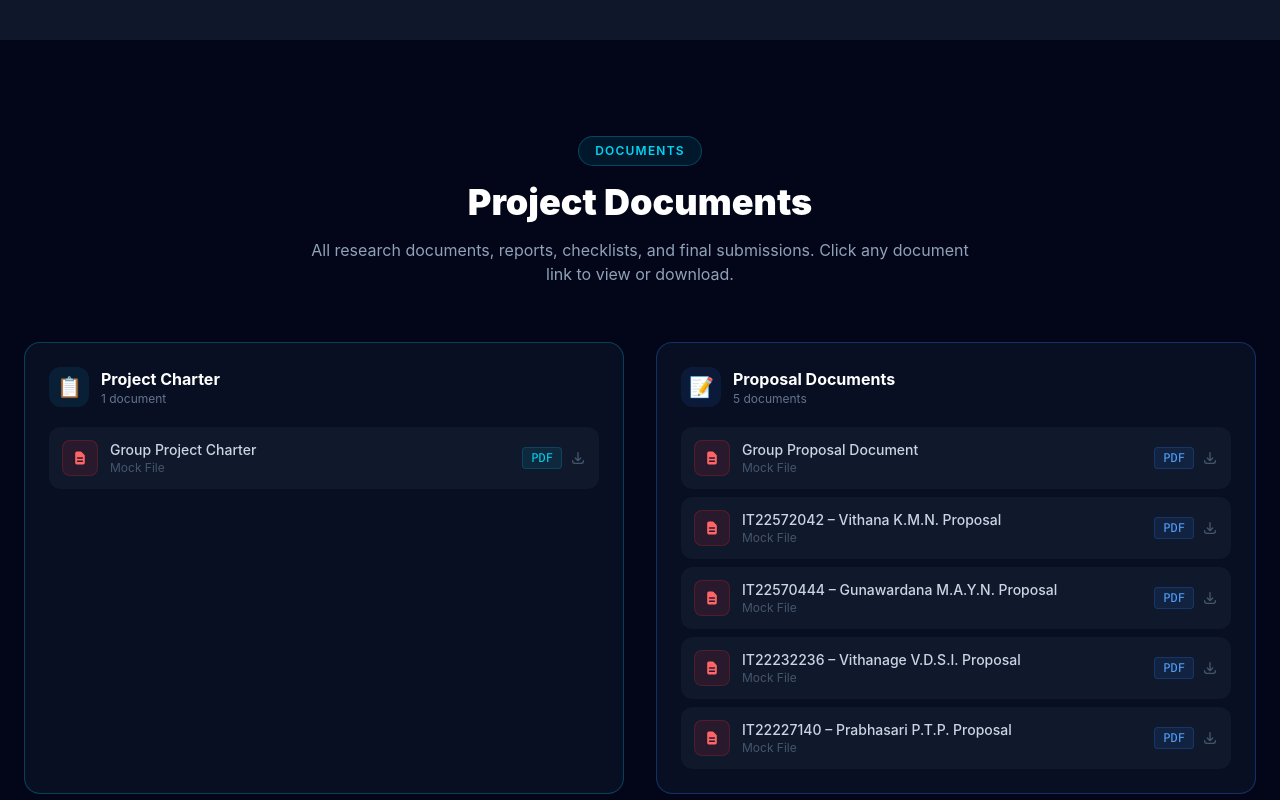
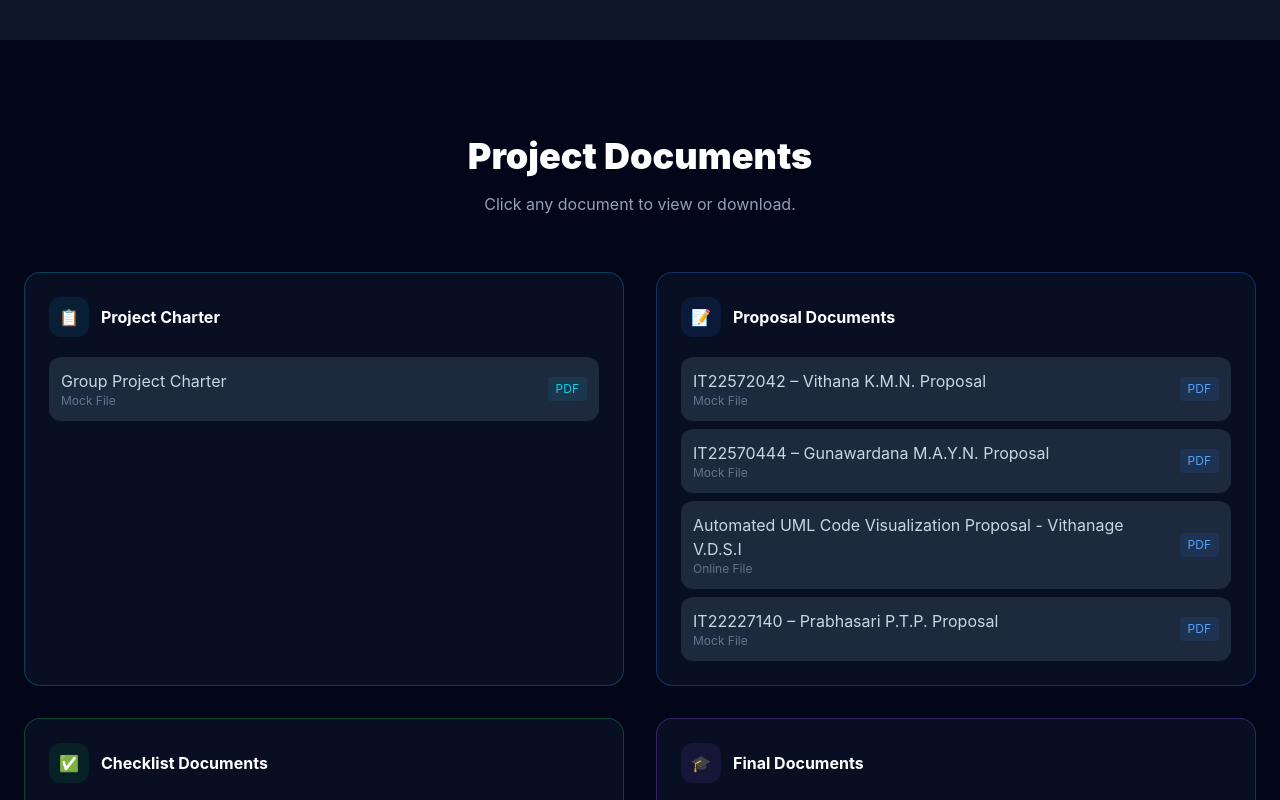
Before and after one commit to KavinMadusanka/Safe-AI-Web-Site, a React app in the folder frontend/: page / in a window 1280 px wide. Shown: the part 6020-6820 px from the top of the page. Built offline with nearby package versions, Linux system fonts and the light colour scheme; the HTML template or start-up script is replaced by a standard one.

Commit message:
Revamp Documents page layout and links

```diff
--- a/frontend/src/pages/Documents.jsx
+++ b/frontend/src/pages/Documents.jsx
@@ -4,7 +4,12 @@ const docCategories = [
     icon: "📋",
     color: "cyan",
     docs: [
-      { name: "Group Project Charter", type: "PDF", file: "#charter-group.pdf", size: "Mock File" },
+      {
+        name: "Group Project Charter",
+        type: "PDF",
+        file: "#charter-group.pdf",
+        size: "Mock File",
+      },
     ],
   },
   {
@@ -12,11 +17,32 @@ const docCategories = [
     icon: "📝",
     color: "blue",
     docs: [
-      { name: "Group Proposal Document", type: "PDF", file: "#proposal-group.pdf", size: "Mock File" },
-      { name: "IT22572042 – Vithana K.M.N. Proposal", type: "PDF", file: "#proposal-vithana.pdf", size: "Mock File" },
-      { name: "IT22570444 – Gunawardana M.A.Y.N. Proposal", type: "PDF", file: "#proposal-gunawardana.pdf", size: "Mock File" },
-      { name: "IT22232236 – Vithanage V.D.S.I. Proposal", type: "PDF", file: "#proposal-vithanage.pdf", size: "Mock File" },
-      { name: "IT22227140 – Prabhasari P.T.P. Proposal", type: "PDF", file: "#proposal-prabhasari.pdf", size: "Mock File" },
+      {
+        name: "IT22572042 – Vithana K.M.N. Proposal",
+        type: "PDF",
+        file: "#proposal-vithana.pdf",
+        size: "Mock File",
+      },
+      {
+        name: "IT22570444 – Gunawardana M.A.Y.N. Proposal",
+        type: "PDF",
+        file: "#proposal-gunawardana.pdf",
+        size: "Mock File",
+      },
+
+      {
+        name: "Automated UML Code Visualization Proposal - Vithanage V.D.S.I",
+        type: "PDF",
+        file: "https://mysliit-my.sharepoint.com/:b:/g/personal/it22232236_my_sliit_lk/IQDm90Pcw-jZRaxudn0NijQFAbFt-A8G0N3DVDZ0RCzmjaY?e=O48m3x",
+        size: "Online File",
+      },
+
+      {
+        name: "IT22227140 – Prabhasari P.T.P. Proposal",
+        type: "PDF",
+        file: "#proposal-prabhasari.pdf",
+        size: "Mock File",
+      },
     ],
   },
   {
@@ -24,11 +50,9 @@ const docCategories = [
     icon: "✅",
     color: "green",
     docs: [
-      { name: "Topic Assessment Form (TAF_25-26J-461)", type: "PDF", file: "#taf.pdf", size: "Mock File" },
-      { name: "IT22572042 – Checklist", type: "PDF", file: "#checklist-vithana.pdf", size: "Mock File" },
-      { name: "IT22570444 – Checklist", type: "PDF", file: "#checklist-gunawardana.pdf", size: "Mock File" },
-      { name: "IT22232236 – Checklist", type: "PDF", file: "#checklist-vithanage.pdf", size: "Mock File" },
-      { name: "IT22227140 – Checklist", type: "PDF", file: "#checklist-prabhasari.pdf", size: "Mock File" },
+      { name: "Checklist 1", type: "PDF", file: "#checklist-vithana.pdf", size: "Mock File" },
+      { name: "Checklist 2", type: "PDF", file: "#checklist-gunawardana.pdf", size: "Mock File" },
+      { name: "Checklist 3", type: "PDF", file: "#checklist-vithanage.pdf", size: "Mock File" },
     ],
   },
   {
@@ -56,66 +80,53 @@ export default function Documents() {
   return (
     <section id="documents" className="py-24 bg-slate-950">
       <div className="max-w-7xl mx-auto px-6">
+
+        {/* Header */}
         <div className="text-center mb-14">
-          <span className="inline-block bg-cyan-500/10 border border-cyan-500/30 text-cyan-400 text-xs font-semibold uppercase tracking-widest px-4 py-1.5 rounded-full mb-4">
-            Documents
-          </span>
-          <h2 className="text-3xl md:text-4xl font-black text-white mb-4">Project Documents</h2>
+          <h2 className="text-3xl md:text-4xl font-black text-white mb-4">
+            Project Documents
+          </h2>
           <p className="text-slate-400 max-w-2xl mx-auto">
-            All research documents, reports, checklists, and final submissions. Click any document link to view or download.
+            Click any document to view or download.
           </p>
         </div>
 
         <div className="grid md:grid-cols-2 gap-8">
           {docCategories.map((cat) => {
             const c = colorMap[cat.color];
+
             return (
               <div
                 key={cat.category}
-                className={`bg-slate-900/60 border ${c.border} rounded-2xl p-6 hover:bg-slate-900/80 transition-all duration-300`}
+                className={`bg-slate-900/60 border ${c.border} rounded-2xl p-6`}
               >
                 {/* Category Header */}
                 <div className="flex items-center gap-3 mb-5">
-                  <div className={`w-10 h-10 rounded-xl flex items-center justify-center text-xl ${c.icon}`}>
+                  <div className={`w-10 h-10 rounded-xl flex items-center justify-center ${c.icon}`}>
                     {cat.icon}
                   </div>
-                  <div>
-                    <h3 className="text-white font-bold">{cat.category}</h3>
-                    <p className="text-slate-500 text-xs">{cat.docs.length} document{cat.docs.length !== 1 ? "s" : ""}</p>
-                  </div>
+                  <h3 className="text-white font-bold">{cat.category}</h3>
                 </div>
 
-                {/* Document List */}
+                {/* Documents */}
                 <div className="space-y-2">
                   {cat.docs.map((doc) => (
                     <a
                       key={doc.name}
                       href={doc.file}
-                      onClick={(e) => e.preventDefault()}
-                      className="flex items-center gap-3 p-3 rounded-xl bg-slate-800/40 hover:bg-slate-800/80 border border-transparent hover:border-slate-700/60 transition-all duration-200 group"
+                      target="_blank"
+                      rel="noopener noreferrer"
+                      download
+                      className="flex items-center gap-3 p-3 rounded-xl bg-slate-800 hover:bg-slate-700 transition"
                     >
-                      {/* File icon */}
-                      <div className="w-9 h-9 flex-shrink-0 bg-red-500/10 border border-red-500/20 rounded-lg flex items-center justify-center">
-                        <svg className="w-4 h-4 text-red-400" fill="currentColor" viewBox="0 0 20 20">
-                          <path fillRule="evenodd" d="M4 4a2 2 0 012-2h4.586A2 2 0 0112 2.586L15.414 6A2 2 0 0116 7.414V16a2 2 0 01-2 2H6a2 2 0 01-2-2V4zm2 6a1 1 0 011-1h6a1 1 0 110 2H7a1 1 0 01-1-1zm1 3a1 1 0 100 2h6a1 1 0 100-2H7z" clipRule="evenodd" />
-                        </svg>
+                      <div className="flex-1">
+                        <p className="text-slate-300">{doc.name}</p>
+                        <p className="text-xs text-slate-500">{doc.size}</p>
                       </div>
 
-                      {/* Name */}
-                      <div className="flex-1 min-w-0">
-                        <p className="text-slate-300 group-hover:text-white text-sm font-medium truncate transition-colors">
-                          {doc.name}
-                        </p>
-                        <p className="text-slate-600 text-xs">{doc.size}</p>
-                      </div>
-
-                      {/* Type badge + download icon */}
-                      <div className="flex items-center gap-2 flex-shrink-0">
-                        <span className={`text-xs px-2 py-0.5 rounded border font-mono ${c.badge}`}>{doc.type}</span>
-                        <svg className="w-4 h-4 text-slate-600 group-hover:text-slate-300 transition-colors" fill="none" viewBox="0 0 24 24" stroke="currentColor">
-                          <path strokeLinecap="round" strokeLinejoin="round" strokeWidth={2} d="M4 16v1a3 3 0 003 3h10a3 3 0 003-3v-1m-4-4l-4 4m0 0l-4-4m4 4V4" />
-                        </svg>
-                      </div>
+                      <span className={`text-xs px-2 py-1 rounded ${c.badge}`}>
+                        {doc.type}
+                      </span>
                     </a>
                   ))}
                 </div>
@@ -124,14 +135,6 @@ export default function Documents() {
           })}
         </div>
 
-        {/* Note */}
-        <div className="mt-10 flex items-start gap-3 bg-amber-500/5 border border-amber-500/20 rounded-xl p-4">
-          <span className="text-amber-400 text-lg flex-shrink-0">ℹ</span>
-          <p className="text-slate-400 text-sm">
-            All document links are placeholders. Replace the <code className="text-cyan-400 bg-slate-800 px-1 rounded text-xs">file="#..."</code> values
-            in <code className="text-cyan-400 bg-slate-800 px-1 rounded text-xs">Documents.jsx</code> with the actual paths to your uploaded files.
-          </p>
-        </div>
       </div>
     </section>
   );
```
Also changed, not shown: 1 other file (tests, documents, lock files or other folders).
